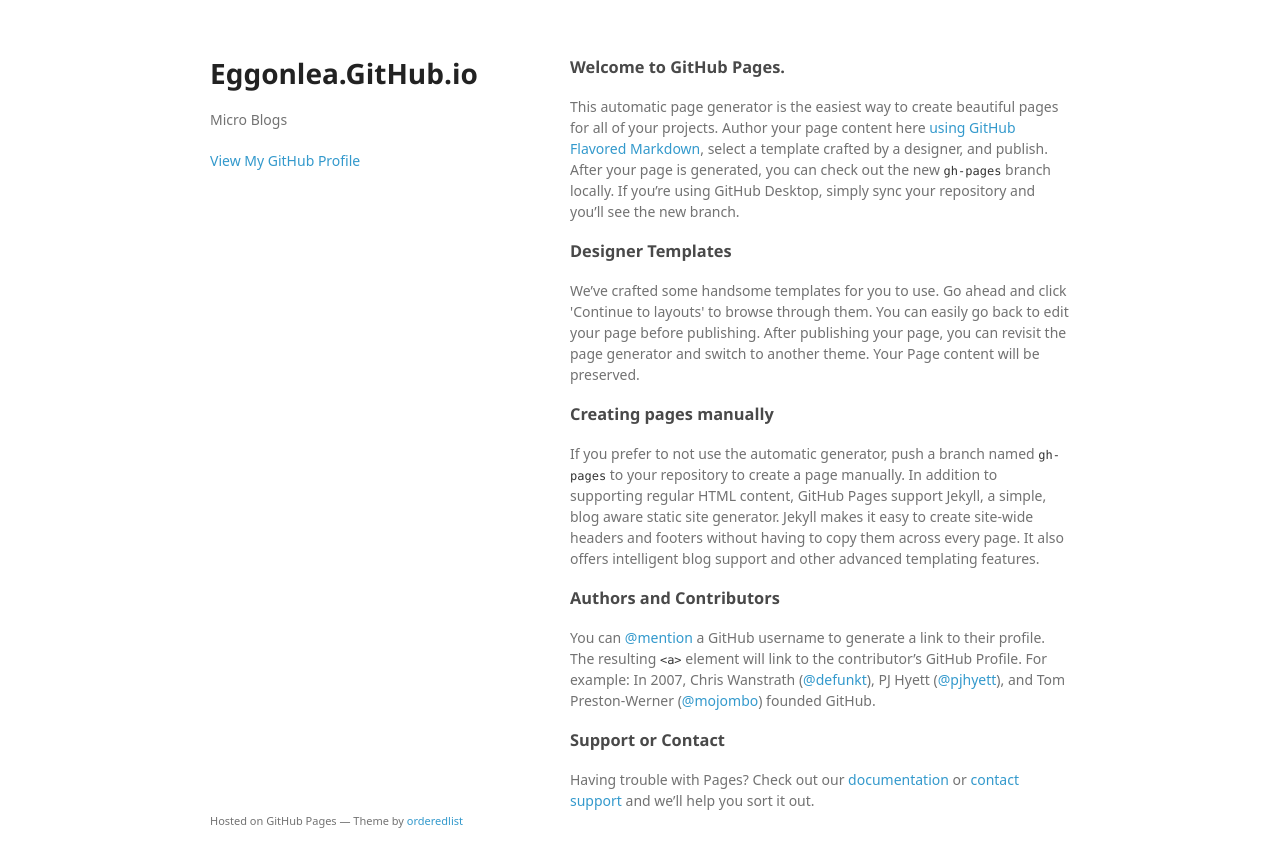
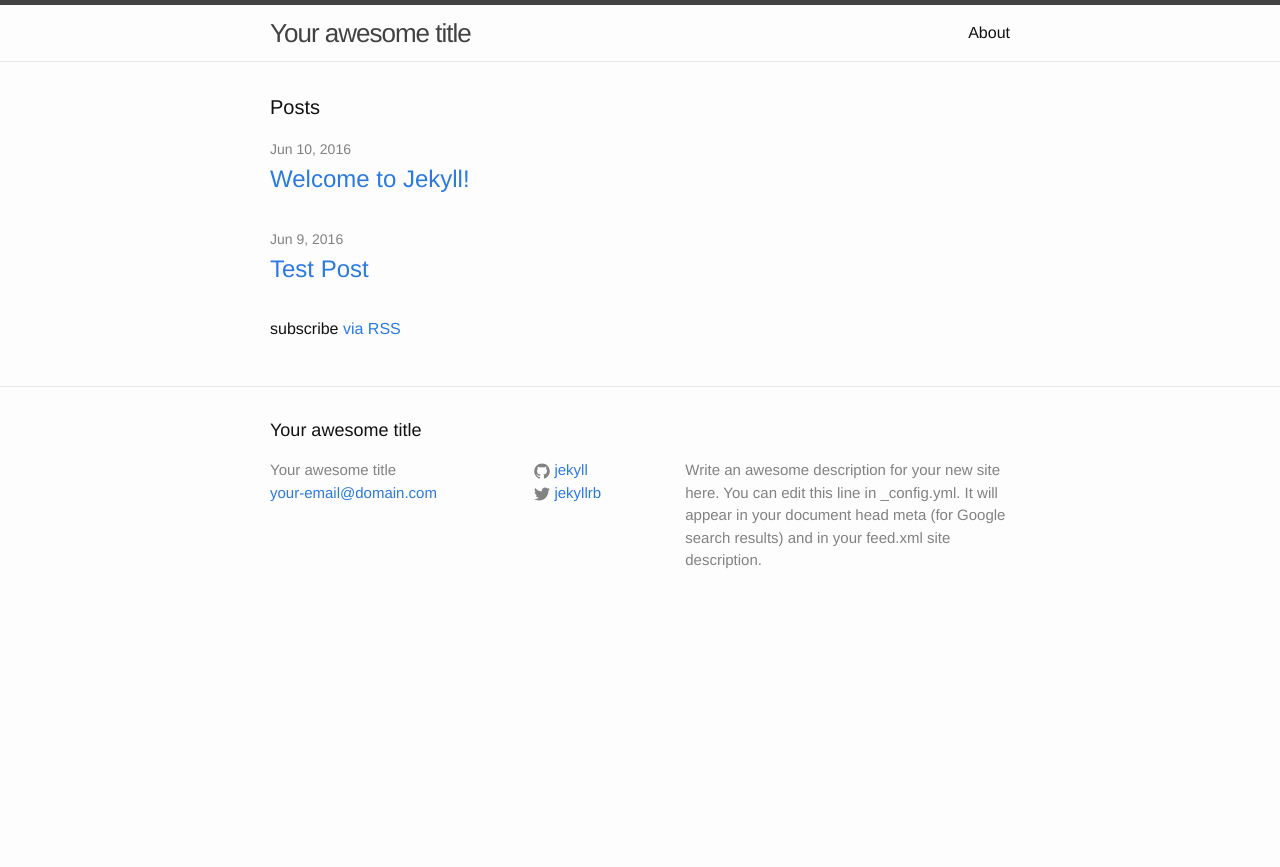
Before and after one commit to eggonlea/eggonlea.github.io, a Jekyll site: the page built from index.html, in a window 1280 px wide. Shown: the top 867 px of the page. Built offline with Jekyll 4.4.1, drawn with Linux system fonts in a browser that asks for light colours; some web fonts are replaced.

Commit message:
reset jekyll new
Signed-off-by: Li Li <eggonlea@msn.com>

```diff
--- a/_includes/head.html
+++ b/_includes/head.html
@@ -3,7 +3,7 @@
   <meta http-equiv="X-UA-Compatible" content="IE=edge">
   <meta name="viewport" content="width=device-width, initial-scale=1">
 
-  <title>{% if page.title %}{{ page.title }}{% else %}{{ site.title }}{% endif %}</title>
+  <title>{% if page.title %}{{ page.title | escape }}{% else %}{{ site.title | escape }}{% endif %}</title>
   <meta name="description" content="{% if page.excerpt %}{{ page.excerpt | strip_html | strip_newlines | truncate: 160 }}{% else %}{{ site.description }}{% endif %}">
 
   <link rel="stylesheet" href="{{ "/css/main.css" | prepend: site.baseurl }}">
--- a/_posts/2016-06-09-welcome-to-jekyll.markdown
+++ b/_posts/2016-06-09-welcome-to-jekyll.markdown
@@ -1,7 +1,7 @@
 ---
 layout: post
 title:  "Welcome to Jekyll!"
-date:   2016-06-09 15:27:25 -0700
+date:   2016-06-09 17:32:09 -0700
 categories: jekyll update
 ---
 You’ll find this post in your `_posts` directory. Go ahead and edit it and re-build the site to see your changes. You can rebuild the site in many different ways, but the most common way is to run `jekyll serve`, which launches a web server and auto-regenerates your site when a file is updated.
--- a/index.html
+++ b/index.html
@@ -1,58 +1,23 @@
-<!doctype html>
-<html>
-  <head>
-    <meta charset="utf-8">
-    <meta http-equiv="X-UA-Compatible" content="chrome=1">
-    <title>Eggonlea.GitHub.io by eggonlea</title>
+---
+layout: default
+---
 
-    <link rel="stylesheet" href="stylesheets/styles.css">
-    <link rel="stylesheet" href="stylesheets/github-light.css">
-    <meta name="viewport" content="width=device-width">
-    <!--[if lt IE 9]>
-    <script src="//html5shiv.googlecode.com/svn/trunk/html5.js"></script>
-    <![endif]-->
-  </head>
-  <body>
-    <div class="wrapper">
-      <header>
-        <h1>Eggonlea.GitHub.io</h1>
-        <p>Micro Blogs</p>
+<div class="home">
 
+  <h1 class="page-heading">Posts</h1>
 
-        <p class="view"><a href="https://github.com/eggonlea">View My GitHub Profile</a></p>
+  <ul class="post-list">
+    {% for post in site.posts %}
+      <li>
+        <span class="post-meta">{{ post.date | date: "%b %-d, %Y" }}</span>
 
-      </header>
-      <section>
-        <h3>
-<a id="welcome-to-github-pages" class="anchor" href="#welcome-to-github-pages" aria-hidden="true"><span aria-hidden="true" class="octicon octicon-link"></span></a>Welcome to GitHub Pages.</h3>
+        <h2>
+          <a class="post-link" href="{{ post.url | prepend: site.baseurl }}">{{ post.title }}</a>
+        </h2>
+      </li>
+    {% endfor %}
+  </ul>
 
-<p>This automatic page generator is the easiest way to create beautiful pages for all of your projects. Author your page content here <a href="https://guides.github.com/features/mastering-markdown/">using GitHub Flavored Markdown</a>, select a template crafted by a designer, and publish. After your page is generated, you can check out the new <code>gh-pages</code> branch locally. If you’re using GitHub Desktop, simply sync your repository and you’ll see the new branch.</p>
+  <p class="rss-subscribe">subscribe <a href="{{ "/feed.xml" | prepend: site.baseurl }}">via RSS</a></p>
 
-<h3>
-<a id="designer-templates" class="anchor" href="#designer-templates" aria-hidden="true"><span aria-hidden="true" class="octicon octicon-link"></span></a>Designer Templates</h3>
-
-<p>We’ve crafted some handsome templates for you to use. Go ahead and click 'Continue to layouts' to browse through them. You can easily go back to edit your page before publishing. After publishing your page, you can revisit the page generator and switch to another theme. Your Page content will be preserved.</p>
-
-<h3>
-<a id="creating-pages-manually" class="anchor" href="#creating-pages-manually" aria-hidden="true"><span aria-hidden="true" class="octicon octicon-link"></span></a>Creating pages manually</h3>
-
-<p>If you prefer to not use the automatic generator, push a branch named <code>gh-pages</code> to your repository to create a page manually. In addition to supporting regular HTML content, GitHub Pages support Jekyll, a simple, blog aware static site generator. Jekyll makes it easy to create site-wide headers and footers without having to copy them across every page. It also offers intelligent blog support and other advanced templating features.</p>
-
-<h3>
-<a id="authors-and-contributors" class="anchor" href="#authors-and-contributors" aria-hidden="true"><span aria-hidden="true" class="octicon octicon-link"></span></a>Authors and Contributors</h3>
-
-<p>You can <a href="https://help.github.com/articles/basic-writing-and-formatting-syntax/#mentioning-users-and-teams" class="user-mention">@mention</a> a GitHub username to generate a link to their profile. The resulting <code>&lt;a&gt;</code> element will link to the contributor’s GitHub Profile. For example: In 2007, Chris Wanstrath (<a href="https://github.com/defunkt" class="user-mention">@defunkt</a>), PJ Hyett (<a href="https://github.com/pjhyett" class="user-mention">@pjhyett</a>), and Tom Preston-Werner (<a href="https://github.com/mojombo" class="user-mention">@mojombo</a>) founded GitHub.</p>
-
-<h3>
-<a id="support-or-contact" class="anchor" href="#support-or-contact" aria-hidden="true"><span aria-hidden="true" class="octicon octicon-link"></span></a>Support or Contact</h3>
-
-<p>Having trouble with Pages? Check out our <a href="https://help.github.com/pages">documentation</a> or <a href="https://github.com/contact">contact support</a> and we’ll help you sort it out.</p>
-      </section>
-      <footer>
-        <p><small>Hosted on GitHub Pages &mdash; Theme by <a href="https://github.com/orderedlist">orderedlist</a></small></p>
-      </footer>
-    </div>
-    <script src="javascripts/scale.fix.js"></script>
-
-  </body>
-</html>
+</div>
```
